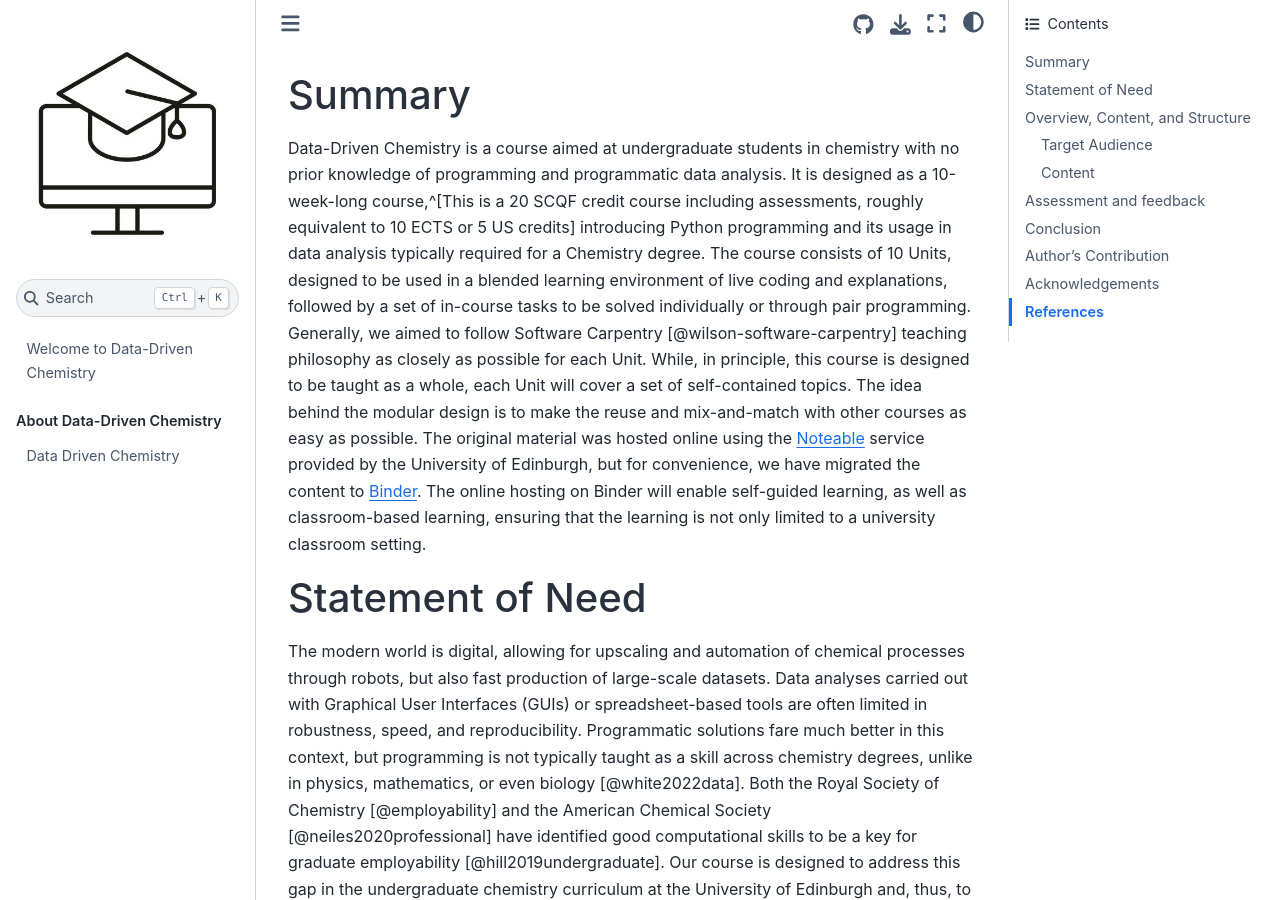
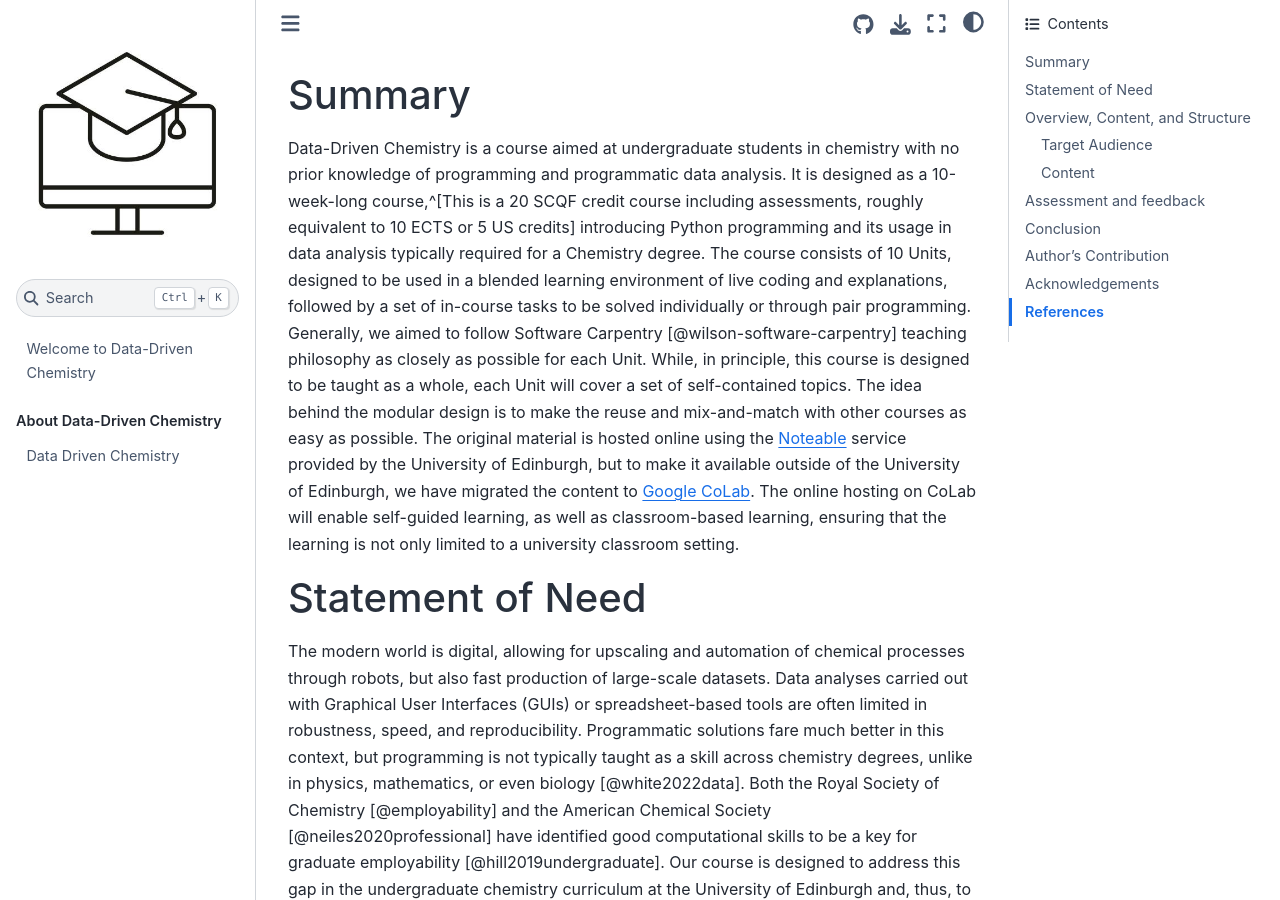
Before and after one commit to Edinburgh-Chemistry-Teaching/Data-driven-chemistry, a Jupyter Book: the page built from paper/paper.md, in a window 1280 px wide and 900 px high. Built offline with Jupyter Book 1.0.4 settings and Sphinx 7.4.7 and the Sphinx Book theme 1.1.4, drawn with Linux system fonts in a browser that asks for light colours; pages that are not in the unit, such as notebooks, are missing from menus; some of the changed text lies outside the part shown.

Commit message:
update paper to replace binder with colab

```diff
--- a/paper/paper.md
+++ b/paper/paper.md
@@ -46,7 +46,7 @@ bibliography: paper.bib
 
 Data-Driven Chemistry is a course aimed at undergraduate students in chemistry with no prior knowledge of programming and programmatic data analysis. It is designed as a 10-week-long course,^[This is a 20 SCQF credit course including assessments, roughly equivalent to 10 ECTS or 5 US credits] introducing Python programming and its usage in data analysis typically required for a Chemistry degree. The course consists of 10 Units, designed to be used in a blended learning environment of live coding and explanations, followed by a set of in-course tasks to be solved individually or through pair programming.
 Generally, we aimed to follow Software Carpentry [@wilson-software-carpentry] teaching philosophy as closely as possible for each Unit. While, in principle, this course is designed to be taught as a whole, each Unit will cover a set of self-contained topics. The idea behind the modular design is to make the reuse and mix-and-match with other courses as easy as possible.
-The original material was hosted online using the [Noteable](https://noteable.edina.ac.uk/) service provided by the University of Edinburgh, but for convenience, we have migrated the content to [Binder](https://mybinder.org). The online hosting on Binder will enable self-guided learning, as well as classroom-based learning, ensuring that the learning is not only limited to a university classroom setting.
+The original material is hosted online using the [Noteable](https://noteable.edina.ac.uk/) service provided by the University of Edinburgh, but to make it available outside of the University of Edinburgh, we have migrated the content to [Google CoLab](https://colab.research.google.com). The online hosting on CoLab will enable self-guided learning, as well as classroom-based learning, ensuring that the learning is not only limited to a university classroom setting.
 
 # Statement of Need
 
@@ -100,7 +100,7 @@ The course was formally assessed at the University of Edinburgh using NBGrader [
 
 # Conclusion
 
-We present a modular course to teach Python for chemistry undergraduate students, targeted at complete novices. We hope it is of value to other Chemistry students and educators. Running the material through Binder removes all installation requirements, making the course more easily accessible to novices - from students in guided university settings to other chemistry enthusiasts.
+We present a modular course to teach Python for chemistry undergraduate students, targeted at complete novices. We hope it is of value to other Chemistry students and educators. Running the material through CoLab removes all installation requirements, making the course more easily accessible to novices - from students in guided university settings to other chemistry enthusiasts.
 
 # Author's Contribution
 
```
